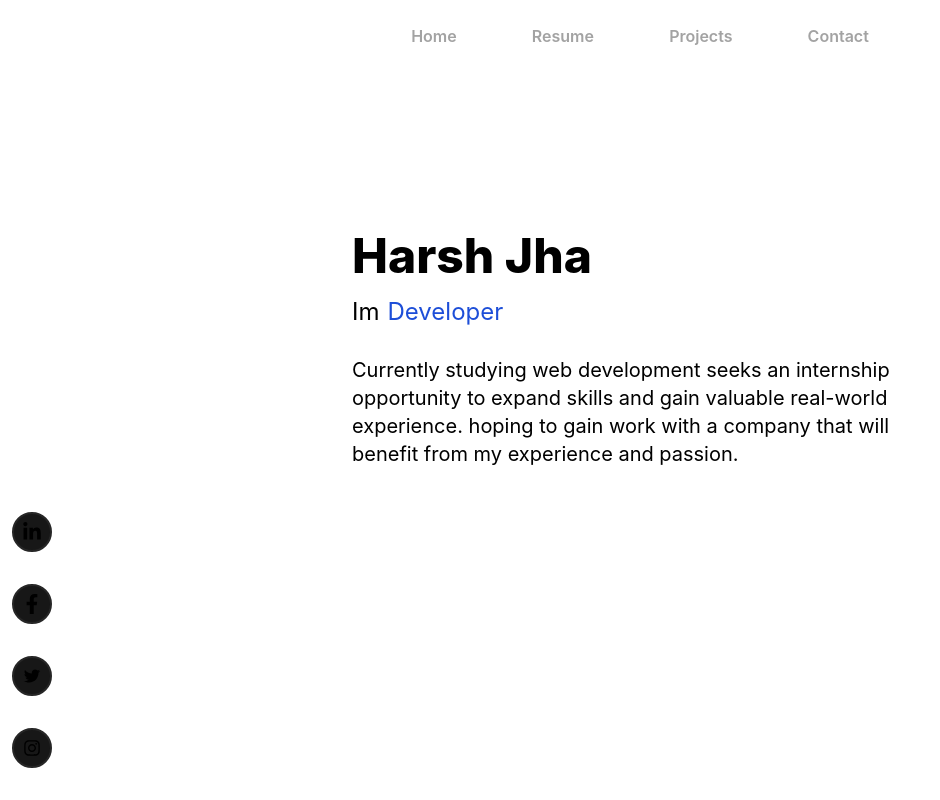
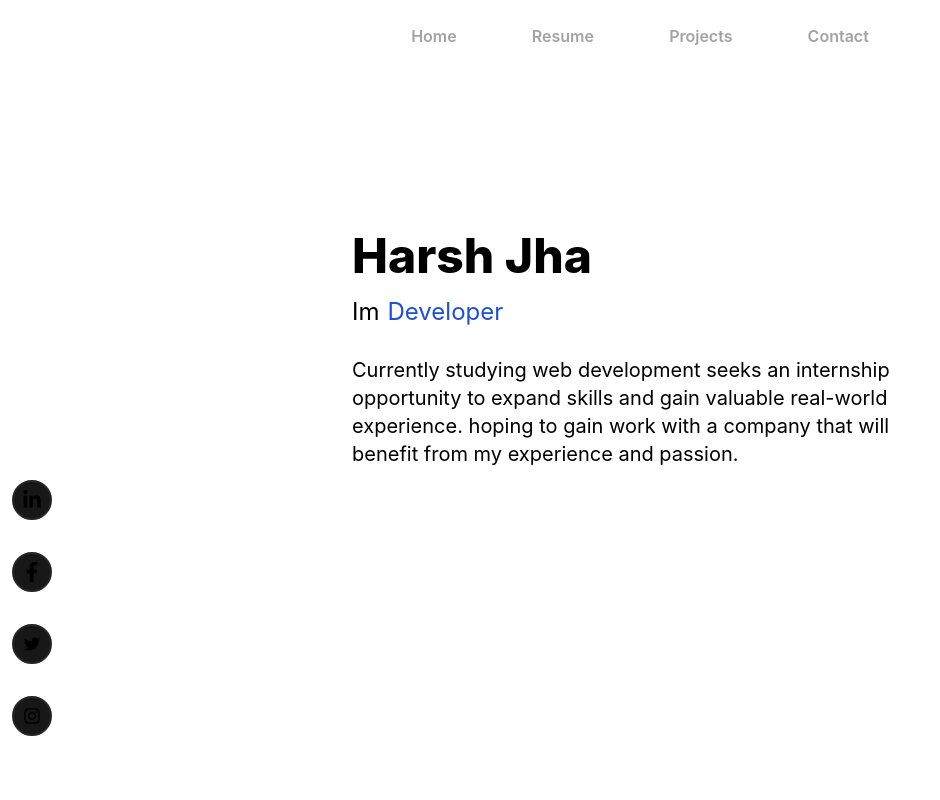
Before and after one commit to harshjha872/Portfolio-White, a Next.js app: page / in a window 1280 px wide. Shown: the whole page, without its empty margins (0-940 px from the left). Built offline with nearby package versions, Linux system fonts and the light colour scheme.

Commit message:
margin sidebar

```diff
--- a/components/SideBar/SideBar.js
+++ b/components/SideBar/SideBar.js
@@ -8,7 +8,7 @@ const SideBar = () => {
       className="flex flex-col h-screen w-16
     items-center justify-end fixed"
     >
-      <div className="flex flex-col my-4">
+      <div className="flex flex-col my-12">
         <ul className="flex flex-col">
           <li>
             <a
```
